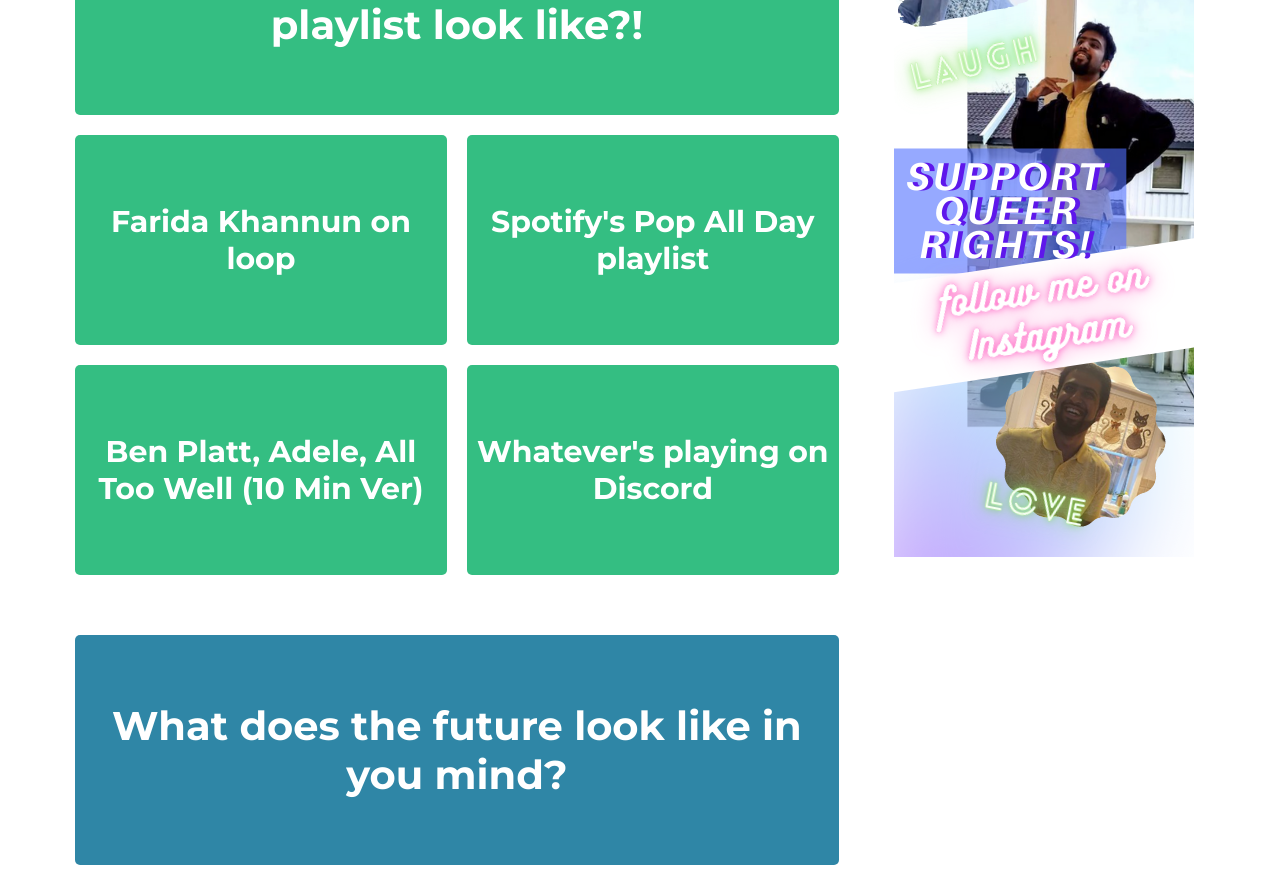
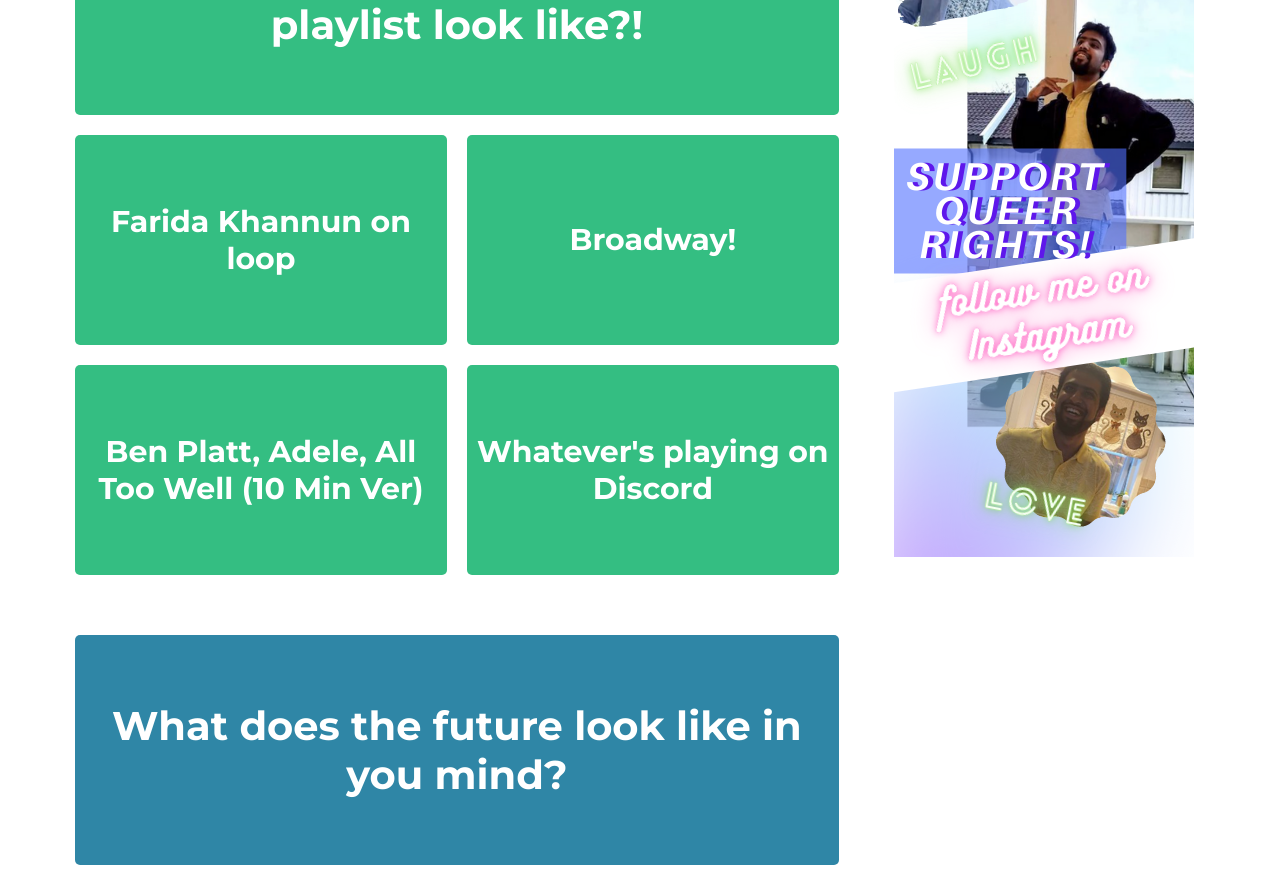
Before and after one commit to adityaisnotaraja/buzzfeed, a React (Create React App) app: page / in a window 1280 px wide. Shown: the part 2740-3623 px from the top of the page. Built offline with nearby package versions, Linux system fonts and the light colour scheme; the HTML template or start-up script is replaced by a standard one.

Commit message:
fixed opacity bug and changed an option to Broadway

```diff
--- a/src/Question.css
+++ b/src/Question.css
@@ -43,7 +43,7 @@
 }
 
 .option-not-selected{
-    opacity: 70%;
+    opacity: 0.6;
 }
 
 .option-not-selected:hover{
--- a/src/QuestionsLog.js
+++ b/src/QuestionsLog.js
@@ -2,7 +2,7 @@ const QuestionsLog = [
     { question: "How do your friends most often describe you?", options: ["Kind & Cheerful", "Funny & Flaky", "Quiet & Wise", "Extroverted & Exhausting"], results: [0, 3, 1, 2] },
     { question: "What do you like to do in your free time?", options: ["Read, weep & repeat", "Cook & clean a.k.a 'self-care'", "Nap, slumber & sleep", "Organise a fun activity!"], results: [1, 3, 2, 0] },
     { question: "It's lunchtime! What are you eating?", options: ["Depends on what I'm reading", "Reheated kichdi & biryani", "Does alcohol count?", "Takeout"], results: [3, 0, 2, 1] },
-    { question: "It's Saturday night! What does the playlist look like?!", options: ["Farida Khannun on loop", "Spotify's Pop All Day playlist", "Ben Platt, Adele, All Too Well (10 Min Ver)", "Whatever's playing on Discord"], results: [0, 2, 1, 3] },
+    { question: "It's Saturday night! What does the playlist look like?!", options: ["Farida Khannun on loop", "Broadway!", "Ben Platt, Adele, All Too Well (10 Min Ver)", "Whatever's playing on Discord"], results: [0, 2, 1, 3] },
     { question: "What does the future look like in you mind?", options: ["\"There are all these moments you don't think you will survive. And then you survive.\"", "It can only get bigger & better.", "🦁🐱🐗🐝🐋🐓🐢🐍🐠🐒", "I hate this question. Stfu."], results: [0, 3, 2, 1] },
     { question: "What do you think of Memory of Light", options: ["A lyrical romance", "A superficial ghazal", "A vain romanticisation of love", "It fucking sucks"], results: [2, 2, 2, Math.floor(Math.random() * 4)] }
 ];
```
